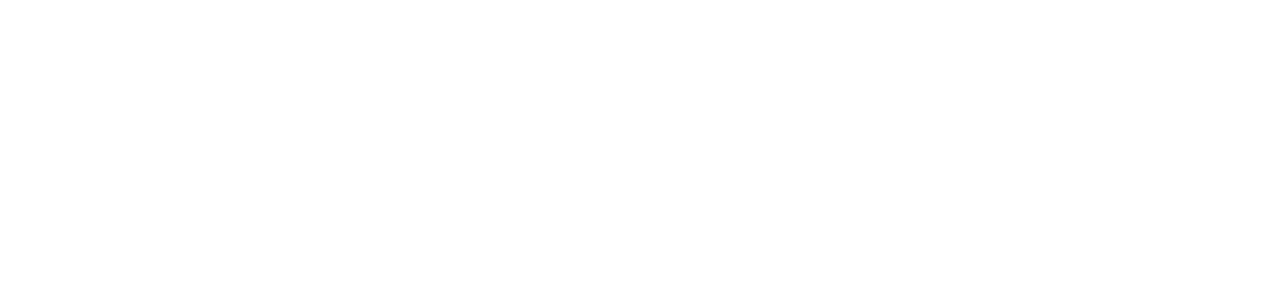
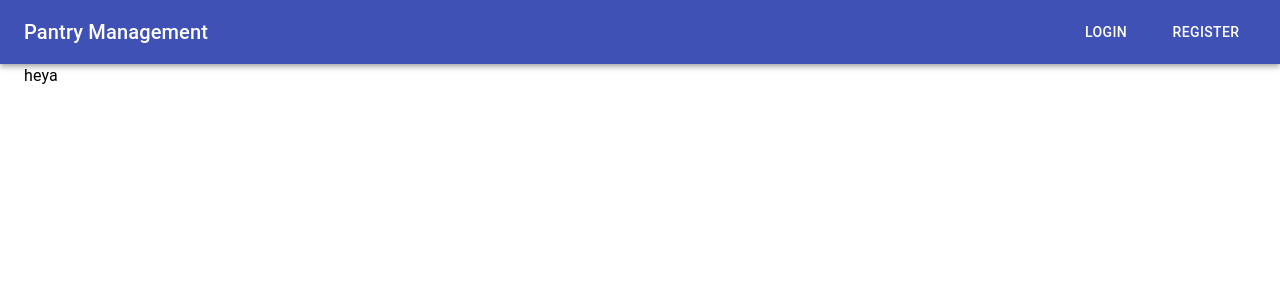
Before and after one commit to saurabhLearns/pantryservice, a React (Create React App) app in the folder client/: page / in a window 1280 px wide. Shown: the top 300 px of the page. Built offline with nearby package versions, Linux system fonts and the light colour scheme.

Commit message:
added navbar

```diff
--- a/client/package.json
+++ b/client/package.json
@@ -4,10 +4,15 @@
   "private": true,
   "dependencies": {
     "@material-ui/core": "^4.9.5",
+    "@material-ui/icons": "^4.9.1",
+    "@material-ui/styles": "^4.9.0",
     "@testing-library/jest-dom": "^4.2.4",
     "@testing-library/react": "^9.3.2",
     "@testing-library/user-event": "^7.1.2",
     "axios": "^0.19.2",
+    "material-ui-icons": "^1.0.0-beta.36",
+    "normalize.css": "^8.0.1",
+    "prop-types": "^15.7.2",
     "react": "^16.13.0",
     "react-dom": "^16.13.0",
     "react-redux": "^7.2.0",
--- a/client/src/App.js
+++ b/client/src/App.js
@@ -1,8 +1,16 @@
 import React from 'react';
+import Navbar from './components/Navbar'
+import Container from '@material-ui/core/Container';
+import Typography from '@material-ui/core/Typography';
+import 'normalize.css'
 
 function App() {
   return (
     <div className="App">
+      <Navbar/>
+      <Container>
+        <Typography component="p">heya</Typography>
+      </Container>
     </div>
   );
 }
--- /dev/null
+++ b/client/src/components/LoginModal.js
@@ -0,0 +1,63 @@
+import React from 'react';
+import { makeStyles } from '@material-ui/core/styles';
+import Button from '@material-ui/core/Button';
+import TextField from '@material-ui/core/TextField';
+import Dialog from '@material-ui/core/Dialog';
+import DialogActions from '@material-ui/core/DialogActions';
+import DialogContent from '@material-ui/core/DialogContent';
+import DialogContentText from '@material-ui/core/DialogContentText';
+import DialogTitle from '@material-ui/core/DialogTitle';
+
+const useStyles = makeStyles(theme => ({
+	menuText:{
+		width: 100,
+	}
+  }));
+
+export default function LoginModal() {
+	const classes = useStyles();
+	const [open, setOpen] = React.useState(false);
+
+	const handleClickOpen = () => {
+		setOpen(true);
+	};
+
+	const handleClose = () => {
+		setOpen(false);
+	};
+
+	return (
+		<div>
+			<Button color="inherit" onClick={handleClickOpen} className={classes.menuText} >
+				Login
+			</Button>
+			<Dialog open={open} onClose={handleClose} aria-labelledby="form-dialog-title">
+				<DialogTitle id="form-dialog-title">Login to continue</DialogTitle>
+				<DialogContent>
+				<DialogContentText>
+				</DialogContentText>
+				<TextField
+					autoFocus
+					margin="dense"
+					id="email"
+					label="Email Address"
+					type="email"
+					fullWidth
+				/>
+				<TextField
+					margin="dense"
+					id="password"
+					label="Password"
+					type="password"
+					fullWidth
+				/>
+				</DialogContent>
+				<DialogActions>
+				<Button onClick={handleClose} color="primary">
+					Login
+				</Button>
+				</DialogActions>
+			</Dialog>
+		</div>
+	);
+}
--- /dev/null
+++ b/client/src/components/Navbar.js
@@ -0,0 +1,78 @@
+import React from 'react';
+import { makeStyles } from '@material-ui/core/styles';
+import AppBar from '@material-ui/core/AppBar';
+import Toolbar from '@material-ui/core/Toolbar';
+import Typography from '@material-ui/core/Typography';
+import SwipeableDrawer from '@material-ui/core/SwipeableDrawer';
+import Button from '@material-ui/core/Button';
+import IconButton from '@material-ui/core/IconButton';
+import MenuIcon from '@material-ui/icons/Menu';
+import Hidden from '@material-ui/core/Hidden';
+
+
+import LoginModal from './LoginModal'
+import RegisterModal from './RegisterModal'
+
+//styles
+const useStyles = makeStyles(theme => ({
+	root: {
+		flexGrow: 1,
+	},
+	menuButton: {
+		marginRight: theme.spacing(2),
+		color: "#ffffff"
+	},
+	title: {
+		flexGrow: 1,
+	},
+
+}));
+
+
+//implementation and rendering
+export default function ButtonAppBar() {
+  	const classes = useStyles();
+
+	//hooks, gonna be headache
+	const [state, setState] = React.useState({
+		top: false,
+	});
+
+	//drawer toggler
+	const toggleDrawer = (side, open) => event => {
+		if (event && event.type === 'keydown' && (event.key === 'Tab' || event.key === 'Shift')) {
+		return;
+		}
+		setState({ ...state, [side]: open });
+	};
+
+	//render
+	return (
+		<div className={classes.root}>
+		<AppBar position ="relative">
+			<Toolbar>
+			<Hidden mdUp>
+				<Button onClick={toggleDrawer('left', true)} >
+					<IconButton edge="start" className={classes.menuButton} color="inherit" aria-label="menu">
+						<MenuIcon />
+					</IconButton>
+				</Button>
+				<SwipeableDrawer open={state.left} onClose={toggleDrawer('left', false)} onOpen={toggleDrawer('left', true)}>
+					<div>
+						<LoginModal/>
+						<RegisterModal/>
+					</div>
+				</SwipeableDrawer>
+			</Hidden>
+			<Typography variant="h6" className={classes.title}>
+				Pantry Management
+			</Typography>
+			<Hidden smDown>
+					<LoginModal/>
+					<RegisterModal/>
+			</Hidden>
+			</Toolbar>
+		</AppBar>
+		</div>
+	);
+}
--- /dev/null
+++ b/client/src/components/RegisterModal.js
@@ -0,0 +1,70 @@
+import React from 'react';
+import { makeStyles } from '@material-ui/core/styles';
+import Button from '@material-ui/core/Button';
+import TextField from '@material-ui/core/TextField';
+import Dialog from '@material-ui/core/Dialog';
+import DialogActions from '@material-ui/core/DialogActions';
+import DialogContent from '@material-ui/core/DialogContent';
+import DialogContentText from '@material-ui/core/DialogContentText';
+import DialogTitle from '@material-ui/core/DialogTitle';
+
+const useStyles = makeStyles(theme => ({
+	menuText:{
+		width: 100,
+	}
+  }));
+
+export default function RegisterModal() {
+	const classes = useStyles();
+	const [open, setOpen] = React.useState(false);
+
+	const handleClickOpen = () => {
+		setOpen(true);
+	};
+
+	const handleClose = () => {
+		setOpen(false);
+	};
+
+	return (
+		<div>
+			<Button color="inherit" onClick={handleClickOpen} className={classes.menuText} >
+				Register
+			</Button>
+			<Dialog open={open} onClose={handleClose} aria-labelledby="form-dialog-title">
+				<DialogTitle id="form-dialog-title">Register to continue</DialogTitle>
+				<DialogContent>
+				<DialogContentText>
+				</DialogContentText>
+				<TextField
+					autoFocus
+					margin="dense"
+					id="name"
+					label="Name"
+					type="text"
+					fullWidth
+				/>
+				<TextField
+					margin="dense"
+					id="email"
+					label="Email Address"
+					type="email"
+					fullWidth
+				/>
+				<TextField
+					margin="dense"
+					id="password"
+					label="Password"
+					type="password"
+					fullWidth
+				/>
+				</DialogContent>
+				<DialogActions>
+				<Button onClick={handleClose} color="primary">
+					Signup
+				</Button>
+				</DialogActions>
+			</Dialog>
+		</div>
+	);
+}
```
